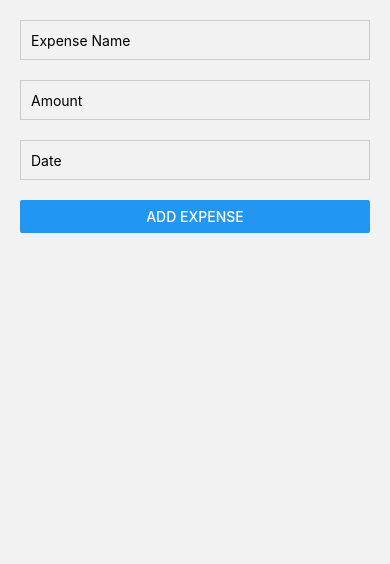
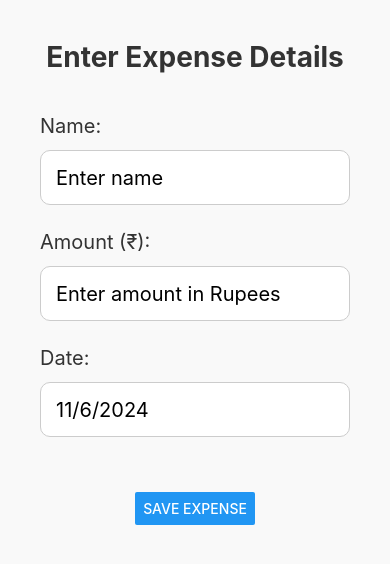
Before and after one commit to kamath7/ExpenserAgain, a React Native app: screen /AddExpense in a window 390 px wide. Shown: the top 564 px of the page. Built offline with nearby package versions, Linux system fonts and the light colour scheme.

Commit message:
Add expense working

```diff
--- a/ExpenseFilter.js
+++ b/ExpenseFilter.js
@@ -1,11 +1,24 @@
 import React, { useState } from "react";
-import { View, Text, Button, StyleSheet } from "react-native";
+import { View, Text, Button, TextInput, StyleSheet } from "react-native";
+import { useDispatch } from "react-redux";
+import { filterByName, filterByDate, filterByAmount } from "./store/reducers/expenseReducer";
 
-export default function ExpenseFilter() {
+export default function ExpenseFilter({ dispatch }) {
   const [isFiltersVisible, setIsFiltersVisible] = useState(false);
+  const [filterName, setFilterName] = useState('');
+  const [minAmount, setMinAmount] = useState('');
+  const [maxAmount, setMaxAmount] = useState('');
+  const [startDate, setStartDate] = useState('');
+  const [endDate, setEndDate] = useState('');
 
   const toggleFilters = () => {
     setIsFiltersVisible((prev) => !prev);
+  };
+
+  const applyFilters = () => {
+    if (filterName) dispatch(filterByName({ name: filterName }));
+    if (minAmount || maxAmount) dispatch(filterByAmount({ minAmount, maxAmount }));
+    if (startDate && endDate) dispatch(filterByDate({ startDate, endDate }));
   };
 
   return (
@@ -14,8 +27,42 @@ export default function ExpenseFilter() {
 
       {isFiltersVisible && (
         <View style={styles.filterOptions}>
-          <Text style={styles.filterText}>Filter by Category:</Text>
-          {/* Add filter options here */}
+          <Text style={styles.filterText}>Filter by Name:</Text>
+          <TextInput
+            style={styles.input}
+            value={filterName}
+            onChangeText={setFilterName}
+            placeholder="Enter expense name"
+          />
+          <Text style={styles.filterText}>Filter by Amount:</Text>
+          <TextInput
+            style={styles.input}
+            value={minAmount}
+            onChangeText={setMinAmount}
+            placeholder="Min amount"
+            keyboardType="numeric"
+          />
+          <TextInput
+            style={styles.input}
+            value={maxAmount}
+            onChangeText={setMaxAmount}
+            placeholder="Max amount"
+            keyboardType="numeric"
+          />
+          <Text style={styles.filterText}>Filter by Date:</Text>
+          <TextInput
+            style={styles.input}
+            value={startDate}
+            onChangeText={setStartDate}
+            placeholder="Start date"
+          />
+          <TextInput
+            style={styles.input}
+            value={endDate}
+            onChangeText={setEndDate}
+            placeholder="End date"
+          />
+          <Button title="Apply Filters" onPress={applyFilters} />
         </View>
       )}
     </View>
@@ -39,4 +86,12 @@ const styles = StyleSheet.create({
     fontSize: 18,
     color: '#333',
   },
+  input: {
+    padding: 10,
+    marginBottom: 10,
+    borderWidth: 1,
+    borderColor: '#ccc',
+    borderRadius: 5,
+    width: '100%',
+  },
 });
--- a/SimpleForm.js
+++ b/SimpleForm.js
@@ -2,26 +2,36 @@ import React, { useState } from 'react';
 import { View, Text, TextInput, Button, StyleSheet, TouchableOpacity } from 'react-native';
 import DateTimePicker from '@react-native-community/datetimepicker';
 
-export default function SimpleForm({ onSubmit }) {
-  const [name, setName] = useState('');
-  const [amount, setAmount] = useState('');
-  const [date, setDate] = useState(new Date());
+export default function SimpleForm({
+  onSubmit,
+  expenseName,
+  setExpenseName,
+  expenseAmount,
+  setExpenseAmount,
+  expenseDate,
+  setExpenseDate,
+}) {
   const [showDatePicker, setShowDatePicker] = useState(false);
 
+  // Ensure that expenseDate is initialized as a Date object
+  if (!(expenseDate instanceof Date)) {
+    setExpenseDate(new Date()); // Fallback to current date if it's not a Date object
+  }
+
   const handleDateChange = (event, selectedDate) => {
-    const currentDate = selectedDate || date;
+    const currentDate = selectedDate || expenseDate;
     setShowDatePicker(false);
-    setDate(currentDate);
+    setExpenseDate(currentDate); // Ensure expenseDate is a Date object
   };
 
   const handleSubmit = () => {
-    if (name && amount) {
+    if (expenseName && expenseAmount) {
       const expenseData = {
-        name,
-        amount,
-        date: date.toLocaleDateString(),
+        name: expenseName,
+        amount: expenseAmount,
+        date: expenseDate.toLocaleDateString(), // This should work if expenseDate is a valid Date object
       };
-      onSubmit(expenseData);  // Call the onSubmit prop with expense data
+      onSubmit(expenseData); // Call the onSubmit prop with expense data
     } else {
       alert('Please fill out all fields.');
     }
@@ -35,8 +45,8 @@ export default function SimpleForm({ onSubmit }) {
       <TextInput
         style={styles.input}
         placeholder="Enter name"
-        value={name}
-        onChangeText={text => setName(text)}
+        value={expenseName}
+        onChangeText={setExpenseName}
       />
 
       <Text style={styles.label}>Amount (₹):</Text>
@@ -44,8 +54,8 @@ export default function SimpleForm({ onSubmit }) {
         style={styles.input}
         placeholder="Enter amount in Rupees"
         keyboardType="numeric"
-        value={amount}
-        onChangeText={text => setAmount(text)}
+        value={expenseAmount}
+        onChangeText={setExpenseAmount}
       />
 
       <Text style={styles.label}>Date:</Text>
@@ -53,7 +63,7 @@ export default function SimpleForm({ onSubmit }) {
         <TextInput
           style={styles.input}
           placeholder="Select date"
-          value={date.toLocaleDateString()}
+          value={expenseDate ? expenseDate.toLocaleDateString() : ''}
           editable={false}
           pointerEvents="none"
         />
@@ -61,7 +71,7 @@ export default function SimpleForm({ onSubmit }) {
 
       {showDatePicker && (
         <DateTimePicker
-          value={date}
+          value={expenseDate} // Ensure this is a Date object
           mode="date"
           display="default"
           onChange={handleDateChange}
@@ -79,26 +89,33 @@ const styles = StyleSheet.create({
   container: {
     flex: 1,
     padding: 20,
+    backgroundColor: '#f9f9f9',
+    justifyContent: 'flex-start',
   },
   header: {
-    fontSize: 24,
+    fontSize: 28,
     fontWeight: 'bold',
-    marginBottom: 20,
+    marginBottom: 40,
+    color: '#333',
+    textAlign: 'center',
   },
   label: {
-    fontSize: 18,
-    marginBottom: 8,
+    fontSize: 20,
+    marginBottom: 12,
+    color: '#333',
   },
   input: {
-    height: 50,
-    fontSize: 18,
+    height: 55,
+    fontSize: 20,
     borderColor: '#ccc',
-    borderWidth: 1,
-    marginBottom: 20,
-    paddingHorizontal: 10,
-    borderRadius: 8,
+    borderWidth: 1.5,
+    marginBottom: 25,
+    paddingHorizontal: 15,
+    borderRadius: 10,
+    backgroundColor: '#fff',
   },
   buttonContainer: {
-    marginTop: 10,
+    marginTop: 30,
+    alignItems: 'center',
   },
 });
--- a/package.json
+++ b/package.json
@@ -16,8 +16,10 @@
     "react": "18.2.0",
     "react-native": "0.74.5",
     "react-native-gesture-handler": "~2.16.1",
+    "react-native-get-random-values": "~1.11.0",
     "react-native-safe-area-context": "4.10.5",
     "react-native-screens": "3.31.1",
+    "react-native-uuid": "^2.0.3",
     "react-redux": "^9.2.0",
     "redux": "^5.0.1",
     "uuid": "^11.0.3"
--- a/screens/AddExpenseScreen.js
+++ b/screens/AddExpenseScreen.js
@@ -1,22 +1,24 @@
 import React, { useState } from "react";
-import { View, Text, TextInput, Button, StyleSheet } from "react-native";
+import { View, StyleSheet } from "react-native";
 import { useDispatch } from "react-redux";
 import { addExpense } from "../store/reducers/expenseReducer"; // Ensure you have this action
-import { v4 as uuidv4 } from 'uuid'; // Import the uuid library
+import 'react-native-get-random-values';
+import { v4 as uuidv4 } from "uuid";
+import SimpleForm from "../SimpleForm";
 
 export default function AddExpenseScreen({ navigation }) {
-  const [expenseName, setExpenseName] = useState('');
-  const [expenseAmount, setExpenseAmount] = useState('');
-  const [expenseDate, setExpenseDate] = useState('');
+  const [expenseName, setExpenseName] = useState("");
+  const [expenseAmount, setExpenseAmount] = useState("");
+  const [expenseDate, setExpenseDate] = useState("");
 
   const dispatch = useDispatch();
 
-  const handleAddExpense = () => {
+  const handleAddExpense = (expenseData) => {
     const newExpense = {
       id: uuidv4(), // Generate a unique ID using uuid
-      name: expenseName,
-      amount: expenseAmount,
-      date: expenseDate,
+      name: expenseData.name,
+      amount: expenseData.amount,
+      date: expenseData.date,
     };
 
     dispatch(addExpense(newExpense));
@@ -25,40 +27,24 @@ export default function AddExpenseScreen({ navigation }) {
 
   return (
     <View style={styles.container}>
-      <TextInput
-        style={styles.input}
-        placeholder="Expense Name"
-        value={expenseName}
-        onChangeText={setExpenseName}
+      <SimpleForm
+        onSubmit={handleAddExpense} // Pass the handler to SimpleForm
+        expenseName={expenseName}
+        setExpenseName={setExpenseName}
+        expenseAmount={expenseAmount}
+        setExpenseAmount={setExpenseAmount}
+        expenseDate={expenseDate}
+        setExpenseDate={setExpenseDate}
       />
-      <TextInput
-        style={styles.input}
-        placeholder="Amount"
-        keyboardType="numeric"
-        value={expenseAmount}
-        onChangeText={setExpenseAmount}
-      />
-      <TextInput
-        style={styles.input}
-        placeholder="Date"
-        value={expenseDate}
-        onChangeText={setExpenseDate}
-      />
-      <Button title="Add Expense" onPress={handleAddExpense} />
     </View>
   );
 }
 
 const styles = StyleSheet.create({
   container: {
+    flex: 1,
     padding: 20,
-    flex: 1,
-  },
-  input: {
-    height: 40,
-    borderColor: "#ccc",
-    borderWidth: 1,
-    marginBottom: 20,
-    paddingHorizontal: 10,
+    backgroundColor: "#f9f9f9", // Light background for consistency
+    justifyContent: "flex-start", // Align items from top
   },
 });
--- a/screens/ExpenseListScreen.js
+++ b/screens/ExpenseListScreen.js
@@ -1,18 +1,23 @@
-import React from "react";
+import React, { useEffect } from "react";
 import { View, Text, FlatList, StyleSheet, TouchableOpacity } from "react-native";
 import { useSelector, useDispatch } from "react-redux";
-import { clearFilters } from "../store/reducers/expenseReducer";
+import { clearFilters, filterByName, filterByDate, filterByAmount } from "../store/reducers/expenseReducer";
 import ExpenseFilter from "../ExpenseFilter";  // Move the filter here
 
 const ExpenseListScreen = ({ navigation }) => {
   const expenses = useSelector((state) => state.expense.filteredExpenses);
   const dispatch = useDispatch();
 
+  // Ensure you set up filters as needed
+  useEffect(() => {
+    // When screen loads, display all expenses
+    dispatch(clearFilters());
+  }, [dispatch]);
+
   return (
     <View style={styles.container}>
-      {/* ExpenseFilter component - Show filters only when needed */}
-      <ExpenseFilter />
-
+      {/* Render ExpenseFilter once and only when necessary */}
+      <ExpenseFilter dispatch={dispatch} />
 
       <FlatList
         data={expenses}
--- a/store/reducers/expenseReducer.js
+++ b/store/reducers/expenseReducer.js
@@ -11,7 +11,7 @@ const expenseSlice = createSlice({
   reducers: {
     addExpense: (state, action) => {
       const newExpense = action.payload;
-      state.expenses = [...state.expenses, newExpense];
+      state.expenses.push(newExpense);
       state.filteredExpenses = state.expenses;
     },
     filterByName: (state, action) => {
@@ -36,8 +36,8 @@ const expenseSlice = createSlice({
       state.filteredExpenses = state.expenses.filter((expense) => {
         const amount = parseFloat(expense.amount);
         return (
-          (!minAmount || amount >= parseFloat(minAmount)) &&
-          (!maxAmount || amount <= parseFloat(maxAmount))
+          (!minAmount || amount >= minAmount) &&
+          (!maxAmount || amount <= maxAmount)
         );
       });
     },
@@ -47,12 +47,5 @@ const expenseSlice = createSlice({
   },
 });
 
-export const {
-  addExpense,
-  filterByName,
-  filterByDate,
-  filterByAmount,
-  clearFilters,
-} = expenseSlice.actions;
-
+export const { addExpense, filterByName, filterByDate, filterByAmount, clearFilters } = expenseSlice.actions;
 export default expenseSlice.reducer;
```
Also changed, not shown: 1 other file (tests, documents, lock files or other folders). Lines whose indentation alone changed are shown as unchanged.
